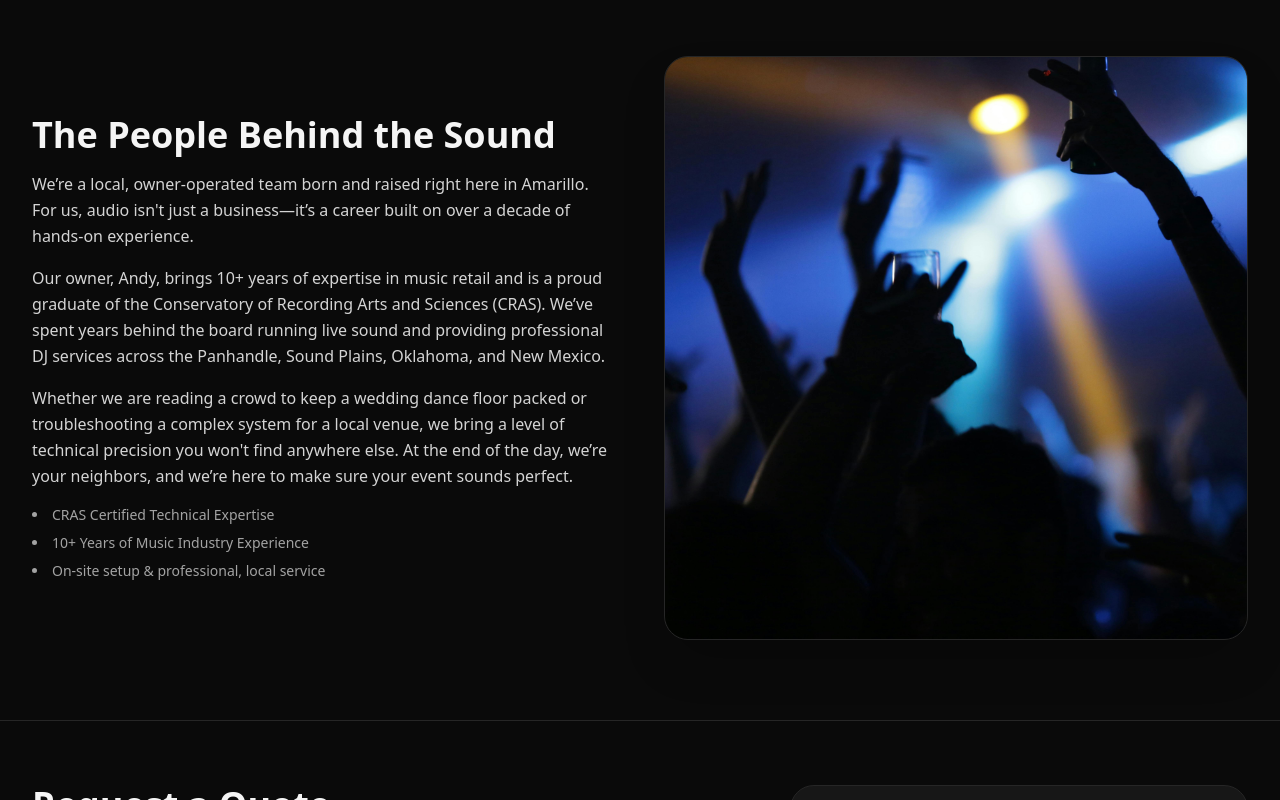
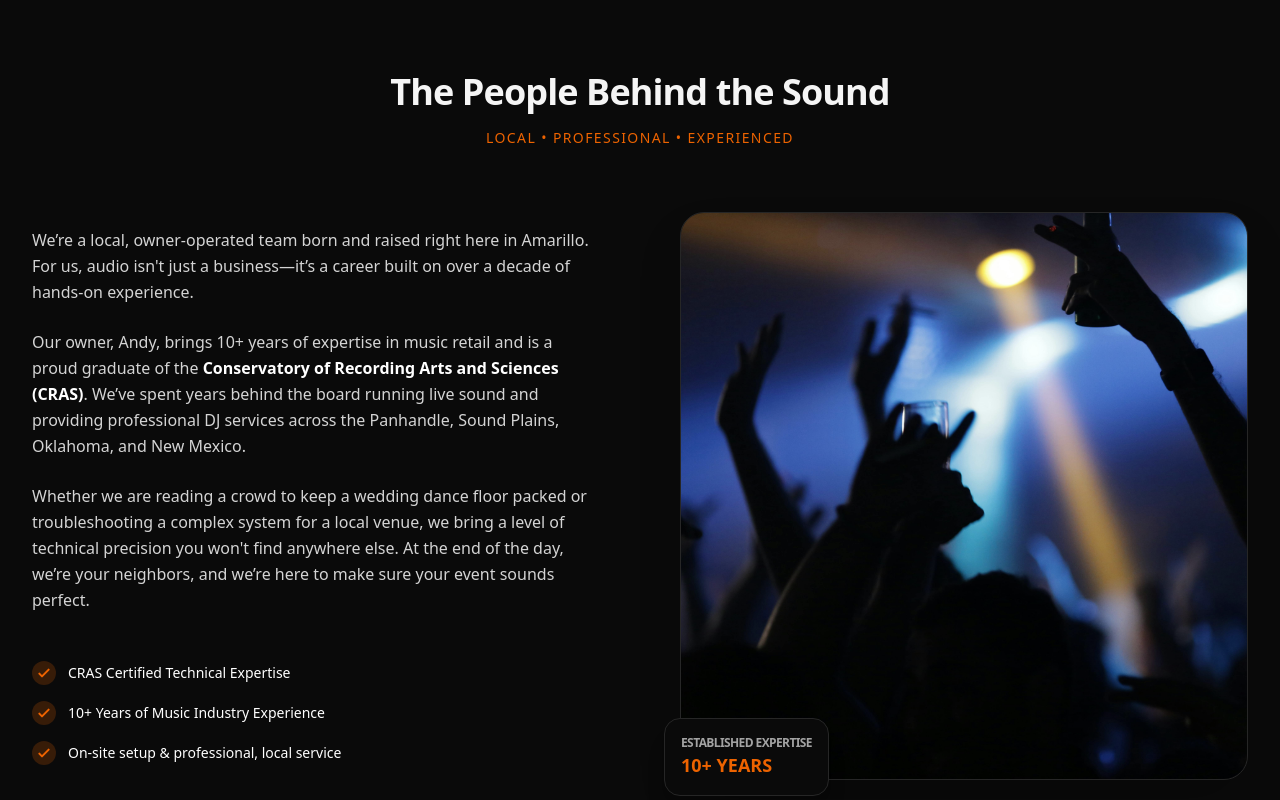
Before and after one commit to dexter806/tascosa.audio, a Next.js app: page / in a window 1280 px wide. Shown: the part 3120-3920 px from the top of the page. Built offline with nearby package versions, Linux system fonts and the light colour scheme.

Commit message:
Update index.js

```diff
--- a/pages/index.js
+++ b/pages/index.js
@@ -351,37 +351,82 @@ export default function Home() {
   </div>
 </section>
 
-        {/* ABOUT RESTORED FULLY */}
-        <section id="about" className="mx-auto max-w-7xl px-4 sm:px-6 lg:px-8 py-20 border-t border-neutral-800">
-          <div className="grid md:grid-cols-2 gap-12 items-center">
-            <div className="space-y-4">
-              <h2 className="text-3xl md:text-4xl font-bold">The People Behind the Sound</h2>
-              <p className="text-neutral-300 leading-relaxed">
+       {/* ABOUT SECTION */}
+<section id="about" className="mx-auto max-w-7xl px-4 sm:px-6 lg:px-8 py-24 border-t border-neutral-800">
+
+  {/* Header - Centered to match Services & Pricing */}
+  <div className="text-center max-w-3xl mx-auto mb-16">
+    <h2 className="text-3xl md:text-4xl font-bold tracking-tight">The People Behind the Sound</h2>
+    <p className="mt-4 text-tascosa-orange font-medium uppercase tracking-widest text-sm">
+      Local • Professional • Experienced
+    </p>
+  </div>
+
+  <div className="grid md:grid-cols-2 gap-12 lg:gap-20 items-center">
+
+    {/* Text Content */}
+    <div className="order-2 md:order-1 space-y-6 text-neutral-300 leading-relaxed">
+      <p>
         We’re a local, owner-operated team born and raised right here in Amarillo.
         For us, audio isn't just a business—it’s a career built on over a decade of
         hands-on experience.
       </p>
-              <p className="text-neutral-300 leading-relaxed">
+
+      <p>
         Our owner, Andy, brings 10+ years of expertise in music retail and is a proud
-                graduate of the Conservatory of Recording Arts and Sciences (CRAS).
+        graduate of the <span className="text-white font-semibold">Conservatory of Recording Arts and Sciences (CRAS)</span>.
         We’ve spent years behind the board running live sound and providing
         professional DJ services across the Panhandle, Sound Plains, Oklahoma, and New Mexico.
       </p>
-              <p className="text-neutral-300 leading-relaxed">
+
+      <p>
         Whether we are reading a crowd to keep a wedding dance floor packed or
         troubleshooting a complex system for a local venue, we bring a level of
         technical precision you won't find anywhere else. At the end of the day,
         we’re your neighbors, and we’re here to make sure your event sounds perfect.
       </p>
-              <ul className="mt-6 space-y-2 text-sm text-neutral-400 list-disc list-inside font-medium">
-                <li>CRAS Certified Technical Expertise</li>
-                <li>10+ Years of Music Industry Experience</li>
-                <li>On-site setup & professional, local service</li>
+
+      {/* Feature Highlights */}
+      <div className="pt-6">
+        <ul className="space-y-4">
+          {[
+            "CRAS Certified Technical Expertise",
+            "10+ Years of Music Industry Experience",
+            "On-site setup & professional, local service"
+          ].map((item) => (
+            <li key={item} className="flex items-center gap-3 text-sm text-white font-medium">
+              <div className="flex-none rounded-full bg-tascosa-orange/20 p-1">
+                <svg className="h-4 w-4 text-tascosa-orange" fill="none" viewBox="0 0 24 24" stroke="currentColor" strokeWidth={3}>
+                  <path strokeLinecap="round" strokeLinejoin="round" d="M5 13l4 4L19 7" />
+                </svg>
+              </div>
+              {item}
+            </li>
+          ))}
         </ul>
       </div>
-            <div className="rounded-3xl border border-neutral-800 bg-neutral-900 aspect-square overflow-hidden shadow-2xl">
-              <img src="/Party 2025.jpg" alt="DJ booth and lighting at a party" className="h-full w-full object-cover" />
     </div>
+
+    {/* Image Component */}
+    <div className="order-1 md:order-2 relative">
+      {/* Decorative background element */}
+      <div className="absolute -inset-4 bg-tascosa-orange/5 rounded-full blur-3xl -z-10"></div>
+
+      <div className="rounded-3xl border border-neutral-800 bg-neutral-900 aspect-square overflow-hidden shadow-2xl transition-transform duration-500 hover:scale-[1.02]">
+        <img
+          src="/Party 2025.jpg"
+          alt="DJ booth and lighting at a party"
+          className="h-full w-full object-cover grayscale-[20%] hover:grayscale-0 transition-all duration-700"
+        />
+      </div>
+
+      {/* Small accent badge */}
+      <div className="absolute -bottom-4 -left-4 bg-neutral-950 border border-neutral-800 p-4 rounded-2xl shadow-xl hidden sm:block">
+        <p className="text-xs font-bold uppercase tracking-tighter text-neutral-400">Established Expertise</p>
+        <p className="text-lg font-black text-tascosa-orange">10+ YEARS</p>
+      </div>
+    </div>
+
   </div>
 </section>
 
```
Lines whose indentation alone changed are shown as unchanged.
